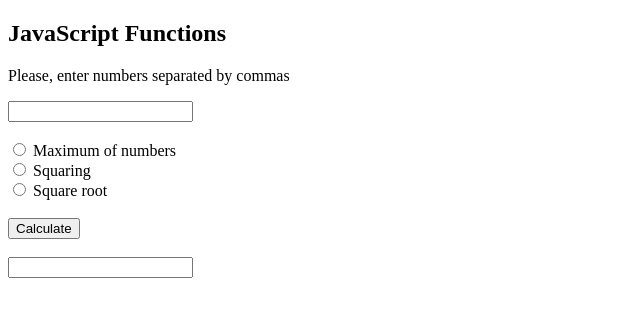
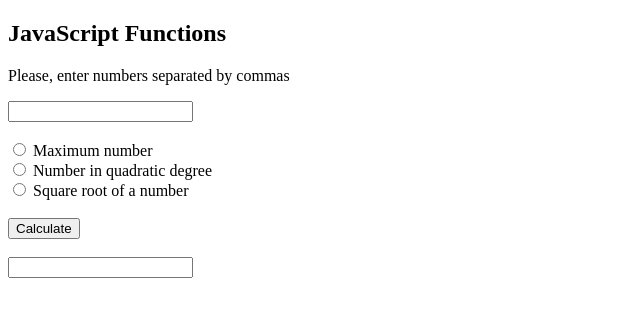
Before and after one commit to AlinaGay/calculations, a plain HTML site: page index.html in a window 1280 px wide. Shown: the whole page, without its empty margins (0-640 px from the left). Drawn offline with Linux system fonts and the light colour scheme.

Commit message:
Edited some little format wrongs

```diff
--- a/index.html
+++ b/index.html
@@ -11,9 +11,9 @@
 
 <input type="text" id="inputData"><br><br>
 
-<input id="max" name="func" type="radio"> Maximum of numbers<br>
-<input id="pow" name="func" type="radio"> Squaring<br>
-<input id="sqrt" name="func" type="radio"> Square root<br><br>
+<input id="max" name="func" type="radio"> Maximum number<br>
+<input id="pow" name="func" type="radio"> Number in quadratic degree<br>
+<input id="sqrt" name="func" type="radio"> Square root of a number<br><br>
 
 <button onclick="calculations()">Calculate</button><br><br>
 
@@ -30,20 +30,20 @@
         var pow= new Function ("number", "return number*number");
 
         function sqrt(arr) {
-            var result=arr.map(Math.sqrt);
+            var result = arr.map(Math.sqrt);
             return result;
         }
 
         if (document.getElementById('max').checked === true){
-            document.getElementById("result").value = max(arr);
+            document.getElementById('result').value = max(arr);
         }
 
         if (document.getElementById('pow').checked === true){
-            document.getElementById("result").value = arr.map(pow);
+            document.getElementById('result').value = arr.map(pow);
         }
 
         if (document.getElementById('sqrt').checked === true){
-            document.getElementById("result").value = sqrt(arr);
+            document.getElementById('result').value = sqrt(arr);
         }
 
         if (document.getElementById('max').checked === false && document.getElementById('pow').checked === false && document.getElementById('sqrt').checked === false) {
```
